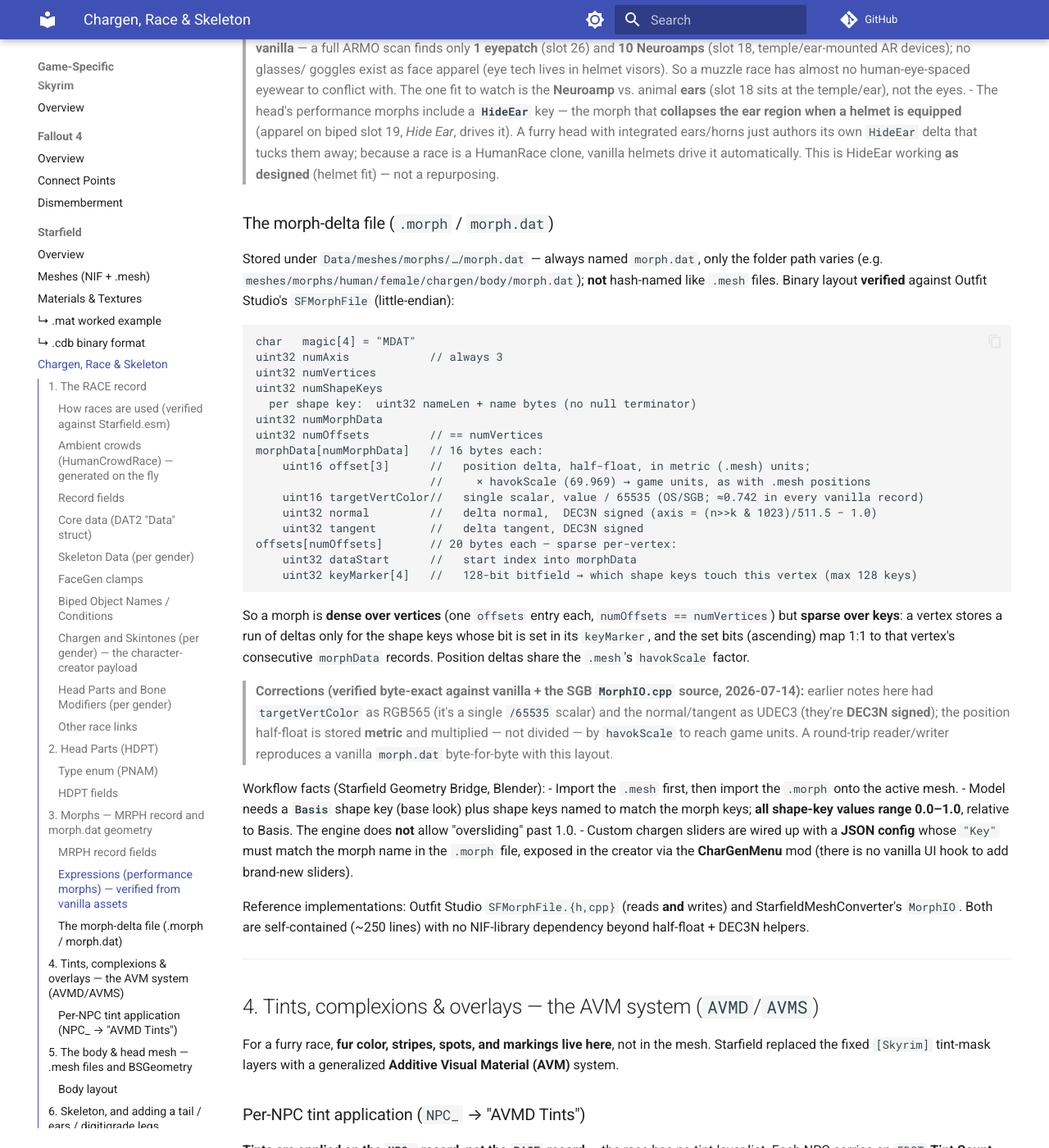
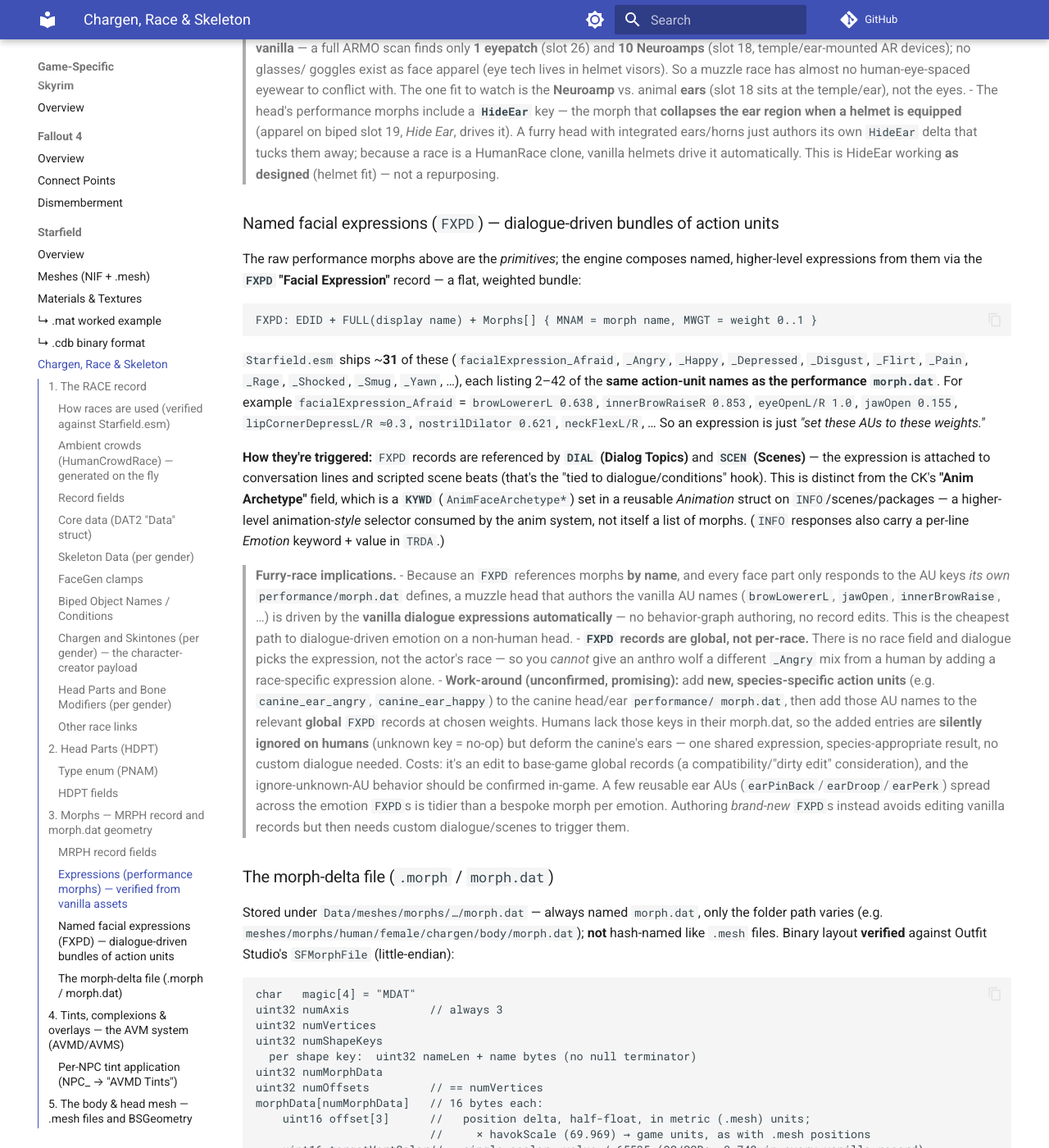
Before and after one commit to BadDogSkyrim/BethesdaLibrary, an MkDocs documentation site: the page built from docs/file-formats/starfield-chargen.md, in a window 1280 px wide and 1400 px high, scrolled down 8205 px. Shown: the whole window at 82% size. Built offline with MkDocs 1.6.1 and Material for MkDocs 9.7.7, drawn with Linux system fonts in a browser that asks for light colours; comment, search, counter and statistics services are not loaded.

Commit message:
starfield-chargen: document FXPD facial expressions + Anim Archetype
Add a §3 subsection: FXPD "Facial Expression" records are weighted bundles of the
performance-morph action units (verified ~31 vanilla, e.g. facialExpression_Afraid),
triggered by DIAL/SCEN; Anim Archetype is a separate KYWD anim-style selector. Note
the furry-race angle: same-named AUs on a muzzle head get vanilla dialogue expressions
for free, FXPD is global-not-per-race, and the add-new-AU-to-global-FXPD work-around.

Co-Authored-By: Claude Opus 4.8 (1M context) <noreply@anthropic.com>

````diff
--- a/docs/file-formats/starfield-chargen.md
+++ b/docs/file-formats/starfield-chargen.md
@@ -379,6 +379,52 @@ raw action units by the animation system.
 >   authors its own `HideEar` delta that tucks them away; because a race is a
 >   HumanRace clone, vanilla helmets drive it automatically. This is HideEar working
 >   **as designed** (helmet fit) — not a repurposing.
+
+### Named facial expressions (`FXPD`) — dialogue-driven bundles of action units
+
+The raw performance morphs above are the *primitives*; the engine composes named,
+higher-level expressions from them via the **`FXPD` "Facial Expression"** record —
+a flat, weighted bundle:
+
+```
+FXPD: EDID + FULL(display name) + Morphs[] { MNAM = morph name, MWGT = weight 0..1 }
+```
+
+`Starfield.esm` ships ~**31** of these (`facialExpression_Afraid`, `_Angry`, `_Happy`,
+`_Depressed`, `_Disgust`, `_Flirt`, `_Pain`, `_Rage`, `_Shocked`, `_Smug`, `_Yawn`, …),
+each listing 2–42 of the **same action-unit names as the performance `morph.dat`**.
+For example `facialExpression_Afraid` = `browLowererL 0.638`, `innerBrowRaiseR 0.853`,
+`eyeOpenL/R 1.0`, `jawOpen 0.155`, `lipCornerDepressL/R ≈0.3`, `nostrilDilator 0.621`,
+`neckFlexL/R`, … So an expression is just *"set these AUs to these weights."*
+
+**How they're triggered:** `FXPD` records are referenced by **`DIAL` (Dialog Topics)**
+and **`SCEN` (Scenes)** — the expression is attached to conversation lines and scripted
+scene beats (that's the "tied to dialogue/conditions" hook). This is distinct from the
+CK's **"Anim Archetype"** field, which is a **`KYWD`** (`AnimFaceArchetype*`) set in a
+reusable *Animation* struct on `INFO`/scenes/packages — a higher-level animation-*style*
+selector consumed by the anim system, not itself a list of morphs. (`INFO` responses
+also carry a per-line *Emotion* keyword + value in `TRDA`.)
+
+> **Furry-race implications.**
+> - Because an `FXPD` references morphs **by name**, and every face part only responds
+>   to the AU keys *its own* `performance/morph.dat` defines, a muzzle head that authors
+>   the vanilla AU names (`browLowererL`, `jawOpen`, `innerBrowRaise`, …) is driven by the
+>   **vanilla dialogue expressions automatically** — no behavior-graph authoring, no
+>   record edits. This is the cheapest path to dialogue-driven emotion on a non-human head.
+> - **`FXPD` records are global, not per-race.** There is no race field and dialogue picks
+>   the expression, not the actor's race — so you *cannot* give an anthro wolf a different
+>   `_Angry` mix from a human by adding a race-specific expression alone.
+> - **Work-around (unconfirmed, promising):** add **new, species-specific action units**
+>   (e.g. `canine_ear_angry`, `canine_ear_happy`) to the canine head/ear `performance/
+>   morph.dat`, then add those AU names to the relevant **global** `FXPD` records at chosen
+>   weights. Humans lack those keys in their morph.dat, so the added entries are **silently
+>   ignored on humans** (unknown key = no-op) but deform the canine's ears — one shared
+>   expression, species-appropriate result, no custom dialogue needed. Costs: it's an edit
+>   to base-game global records (a compatibility/"dirty edit" consideration), and the
+>   ignore-unknown-AU behavior should be confirmed in-game. A few reusable ear AUs
+>   (`earPinBack`/`earDroop`/`earPerk`) spread across the emotion `FXPD`s is tidier than a
+>   bespoke morph per emotion. Authoring *brand-new* `FXPD`s instead avoids editing vanilla
+>   records but then needs custom dialogue/scenes to trigger them.
 
 ### The morph-delta file (`.morph` / `morph.dat`)
 Stored under `Data/meshes/morphs/…/morph.dat` — always named `morph.dat`, only the folder path varies
````
